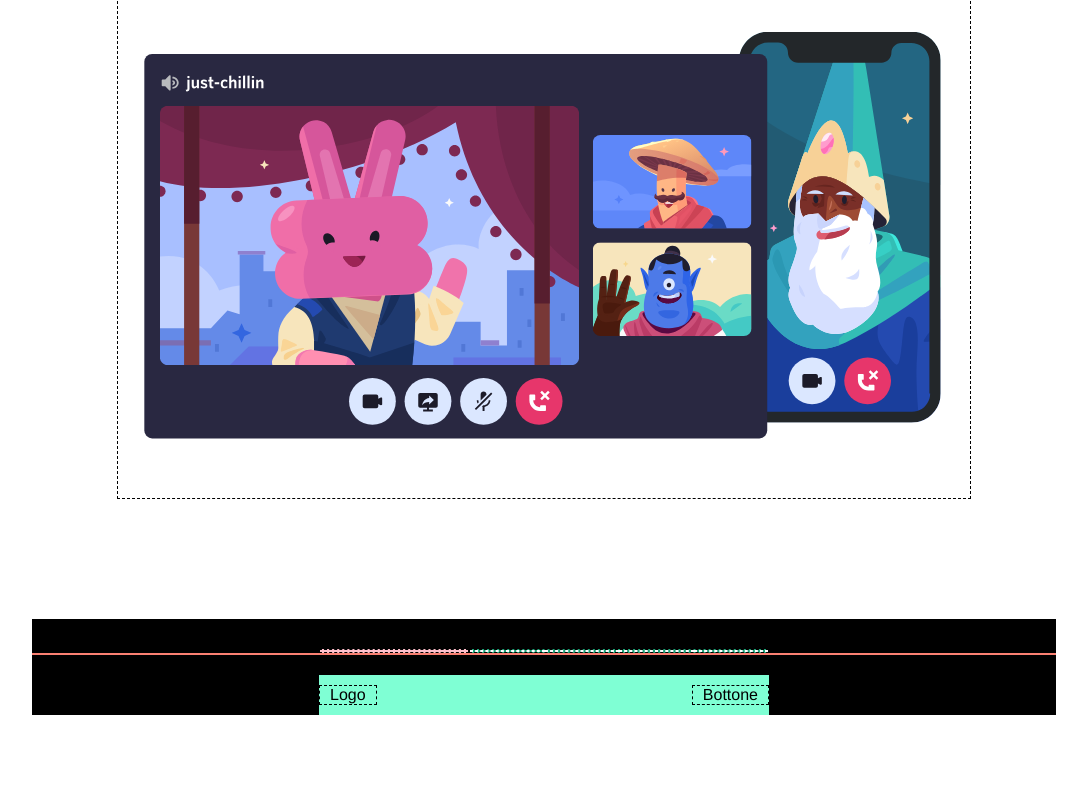
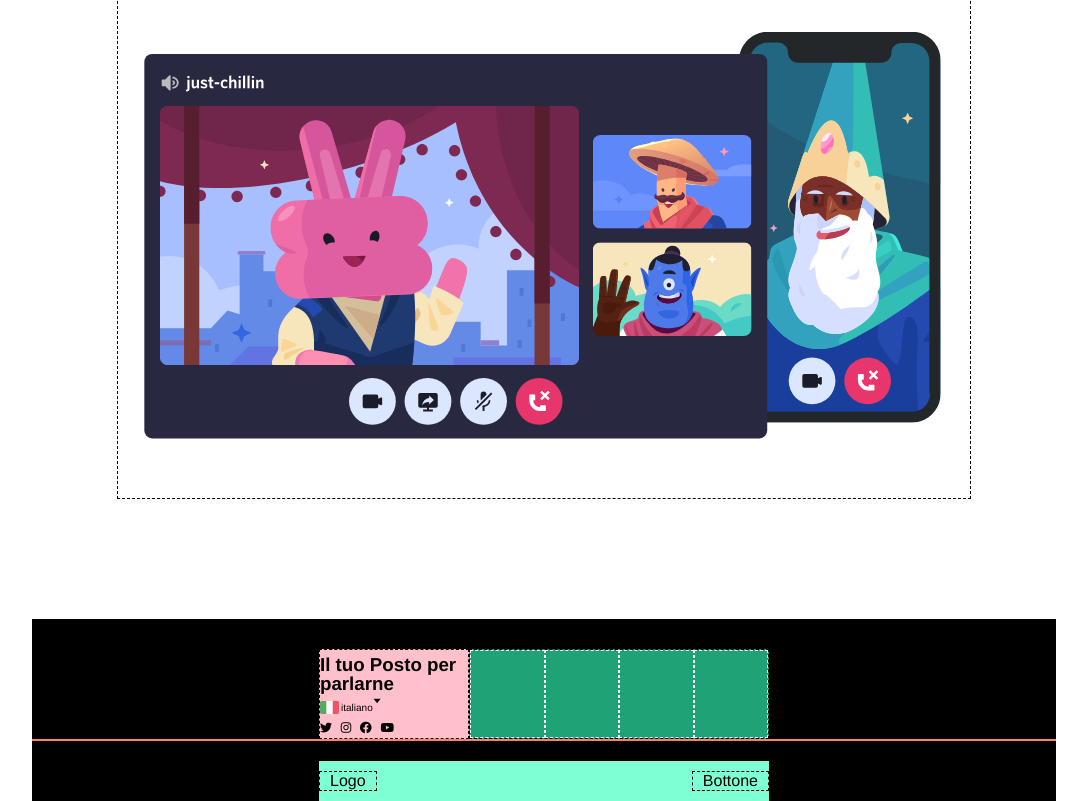
Before and after one commit to RodiaGiordano/htmlcss-discord, a plain HTML site: page index.html in a window 1280 px wide. Shown: the part 2106-2907 px from the top of the page, without its empty margins (96-1183 px from the left). Before the commit the page ends 2821 px from the top, so only its background shows below. Drawn offline with Linux system fonts and the light colour scheme; files whose address does not match are found by name; a web font is replaced by a local one.

Commit message:
feat: first column footer

```diff
--- a/css/style.css
+++ b/css/style.css
@@ -1,6 +1,3 @@
-
-/* font-family: Whitney, 'Helvetica Neue', Helvetica, Arial, sans-serif; */
-
 
 *{
     box-sizing: border-box;
@@ -38,6 +35,10 @@
     justify-content:space-evenly;
 }
 
+.justify-between{
+    justify-content: space-between;
+}
+
 .self-center{
     align-self: center;
 }
@@ -46,7 +47,9 @@
     align-items: center;
 }
 
-
+.padding{
+    padding: 5px 0;
+}
 
 .bg-black{
     background-color: black;
@@ -80,6 +83,10 @@ ul > li{
 
 .font-small{
     font-size: small;
+}
+
+.font-xsmall{
+    font-size: x-small;
 }
 
 .immagine{
@@ -123,11 +130,6 @@ main .container{
     color: white;
 }
 
-/* .bg-wave{
-    background-image: url("../img/wave");
-    background-size: cover;
-    background-position: bottom;
-} */
 
 .box{
     border: 1px dashed black;
@@ -163,7 +165,8 @@ main .container{
 .one-two{
     background-color: pink;
     border: 1px dashed black;
-    width: 150px;
+    max-width: 150px;
+
 
 }
 
@@ -173,6 +176,14 @@ main .container{
     width: 300px;
 }
 
+.immagine-footer{
+    height: .8rem;
+    padding-right: 2px;
+}
+
+.f-icon{
+    width: 50%
+}
 
 
 .f-col{
--- a/index.html
+++ b/index.html
@@ -120,9 +120,21 @@
     </main>
 
     <footer>
-        <section class="container bg-black flex justify-center f-first ">
-            <div class="box one-two"></div>
-            <div class="box two-two flex">
+        <section class="container bg-black flex justify-center f-first">
+            <div class="box one-two padding">
+                <h3>Il tuo Posto per parlarne</h3>
+                <div class="flex align-center padding">
+                    <img class="immagine-footer" src="./img/ita.png" alt="bandiera-italiana">
+                    <span class="font-xsmall">italiano</span><span>&#129171;</span>
+                </div>
+                <div class= "f-icon flex justify-between padding ">
+                    <i class="fa-brands fa-twitter fa-xs"></i>
+                    <i class="fa-brands fa-instagram fa-xs"></i>
+                    <i class="fa-brands fa-facebook fa-xs"></i>
+                    <i class="fa-brands fa-youtube fa-xs"></i>
+                </div>
+            </div>
+            <div class="two-two flex">
                 <div class="f-col"></div>
                 <div class="f-col"></div>
                 <div class="f-col"></div>
```
